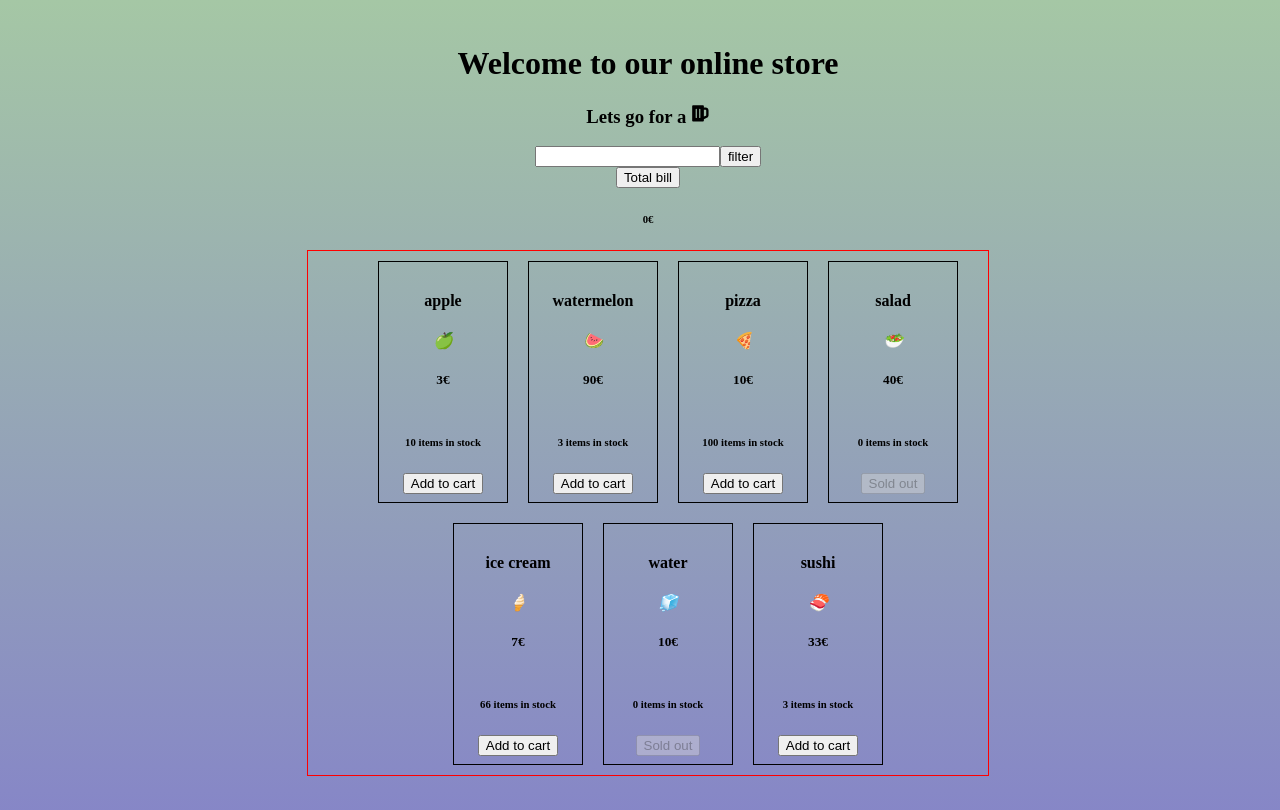
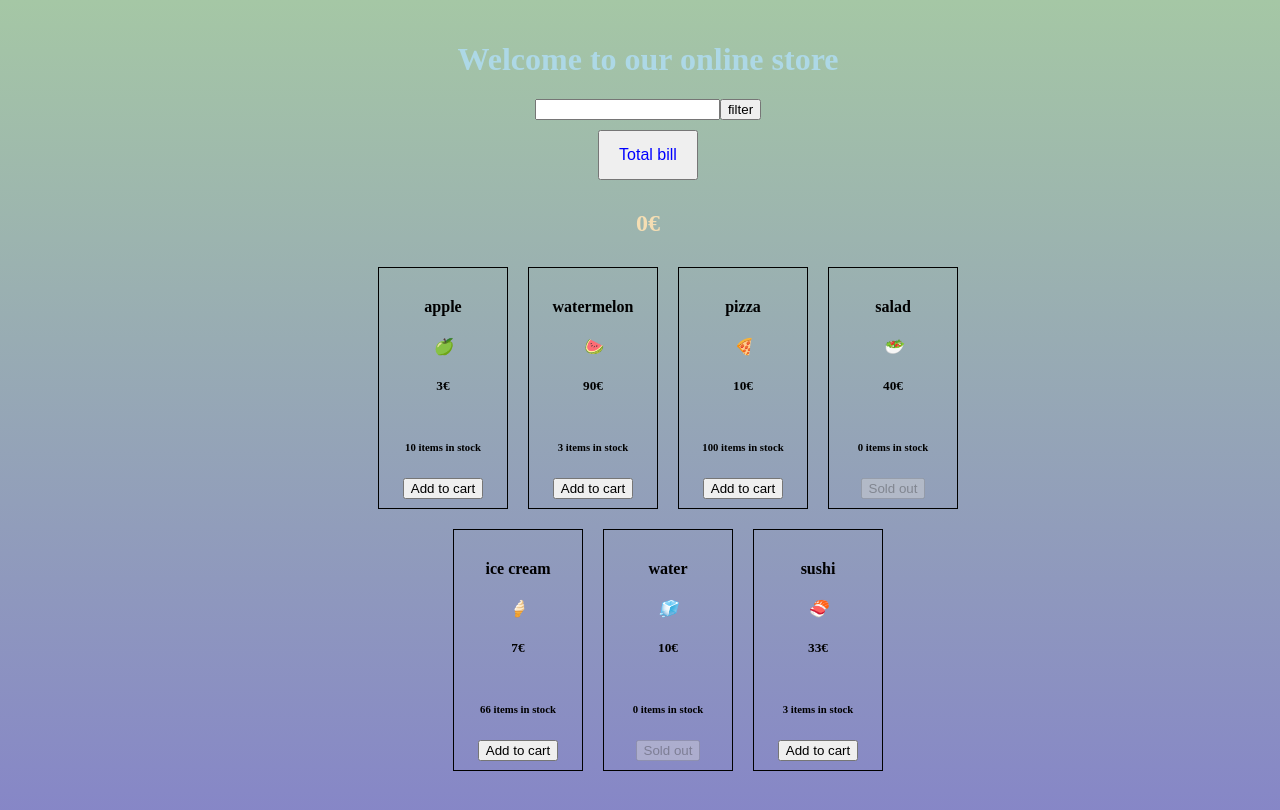
Before and after one commit to hamzadarej/online-shop, a React (Create React App) app: page / in a window 1280 px wide. Shown: the top 810 px of the page. Built offline with nearby package versions, Linux system fonts and the light colour scheme.

Commit message:
online-shop-style

```diff
--- a/src/App.js
+++ b/src/App.js
@@ -2,6 +2,10 @@ import React, { useState } from "react";
 import Data from "./data.json";
 import ProductList from "./components/ProductList";
 import { FaBeer } from 'react-icons/fa';
+//<h3>Lets go for a <FaBeer /></h3>
+
+
+
 
 function App() {
   const [data, setData] = useState(Data);
@@ -26,18 +30,15 @@ function App() {
     lookUp();
   };
   return (
-    <div >
+    <React.Fragment >
           <h1>Welcome to our online store</h1>
-      <h3>
-        Lets go for a <FaBeer />
 
-      </h3>
       <form onSubmit={handleSubmit}>
         <input type="text" onChange={changeHandle} value={userInput} />
         <input type="submit" value="filter" />
       </form>
       <ProductList data={userInput ? filteredData : data} />
-    </div>
+    </React.Fragment>
   );
 }
 
--- a/src/components/ProductList.js
+++ b/src/components/ProductList.js
@@ -9,10 +9,10 @@ const ProductList = ({ data }) => {
     console.log(cart);
   };
   const bill = () =>
-    setTotalBill(cart.reduce((acc, cur) => acc + cur.price, 0) );
+    setTotalBill(cart.reduce((acc, cur) => acc + cur.price, 0 ));
 
   const items = data.map((item, i) => (
-    <ProductItem key={i} info={item} bill={bill} addToCart={addToCart}  />
+    <ProductItem key={i} info={item} addToCart={addToCart} bill={bill} />
 
   ));
 
@@ -20,8 +20,8 @@ const ProductList = ({ data }) => {
 
   return (
     <React.Fragment>
-      <div >
-        <button onClick={bill}>Total bill</button> <h6>{totalBill}€</h6>
+      <div>
+        <button className="totalB" onClick={bill}>Total bill</button> <h2>{totalBill}€</h2>
       </div>
       <ul>{items}</ul>
     </React.Fragment>
--- a/src/sass/main.scss
+++ b/src/sass/main.scss
@@ -9,7 +9,7 @@ body {
 
     background: linear-gradient(to bottom ,rgb(165, 199, 165) ,rgb(134, 134, 199));
     ul {
-        border: 1px solid red;
+
         display: flex;
         justify-content: center;
         width: 50vw;
@@ -31,3 +31,18 @@ body {
         }
     }
 }
+.totalB {
+    width: 100px;
+    height: 50px;
+    margin: 10px;
+    color: blue;
+    font-size: medium;
+    text-align: center;
+}
+h2 {
+    color: wheat;
+
+}
+h1 {
+    color: lightblue;
+}
```
